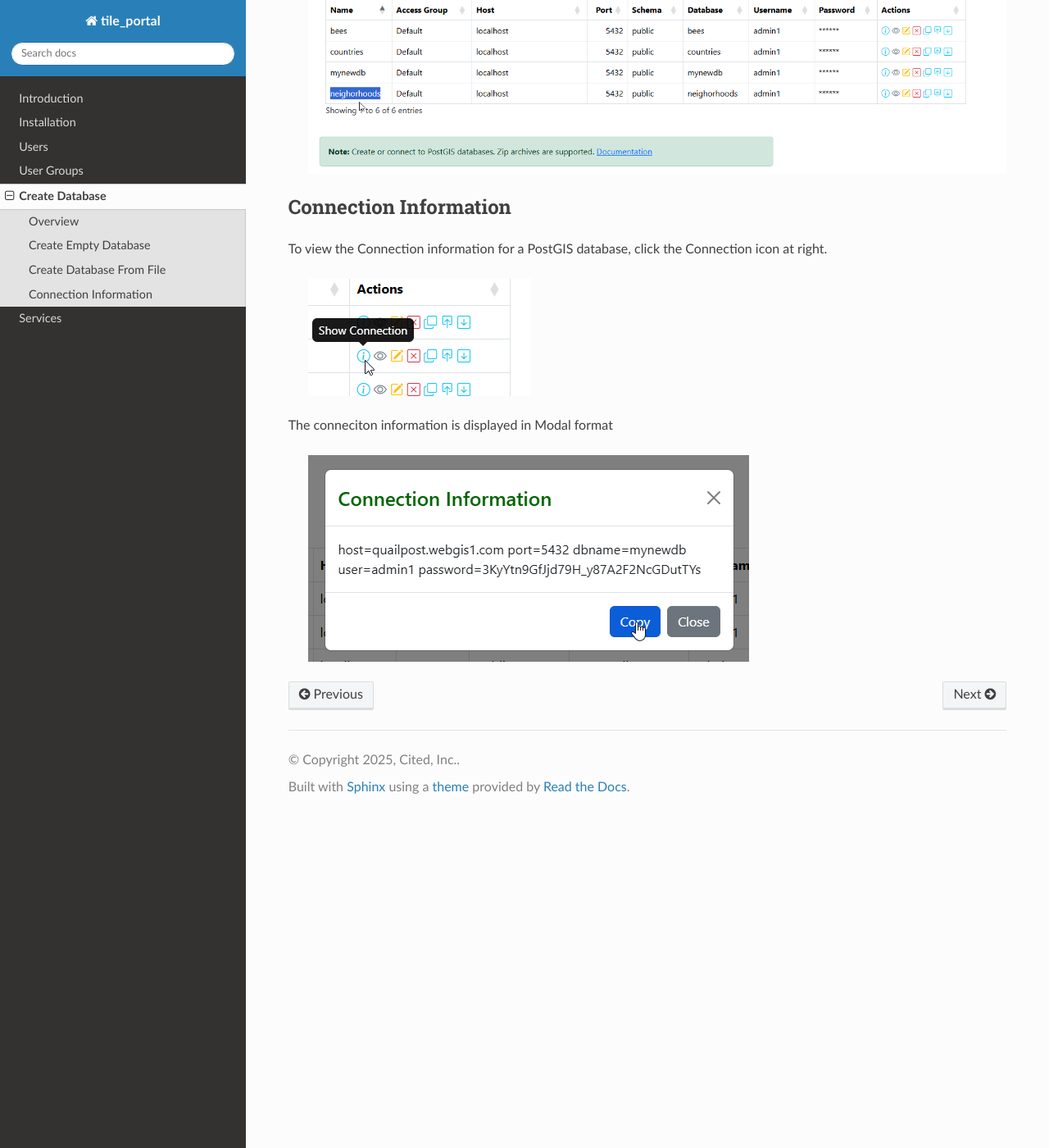
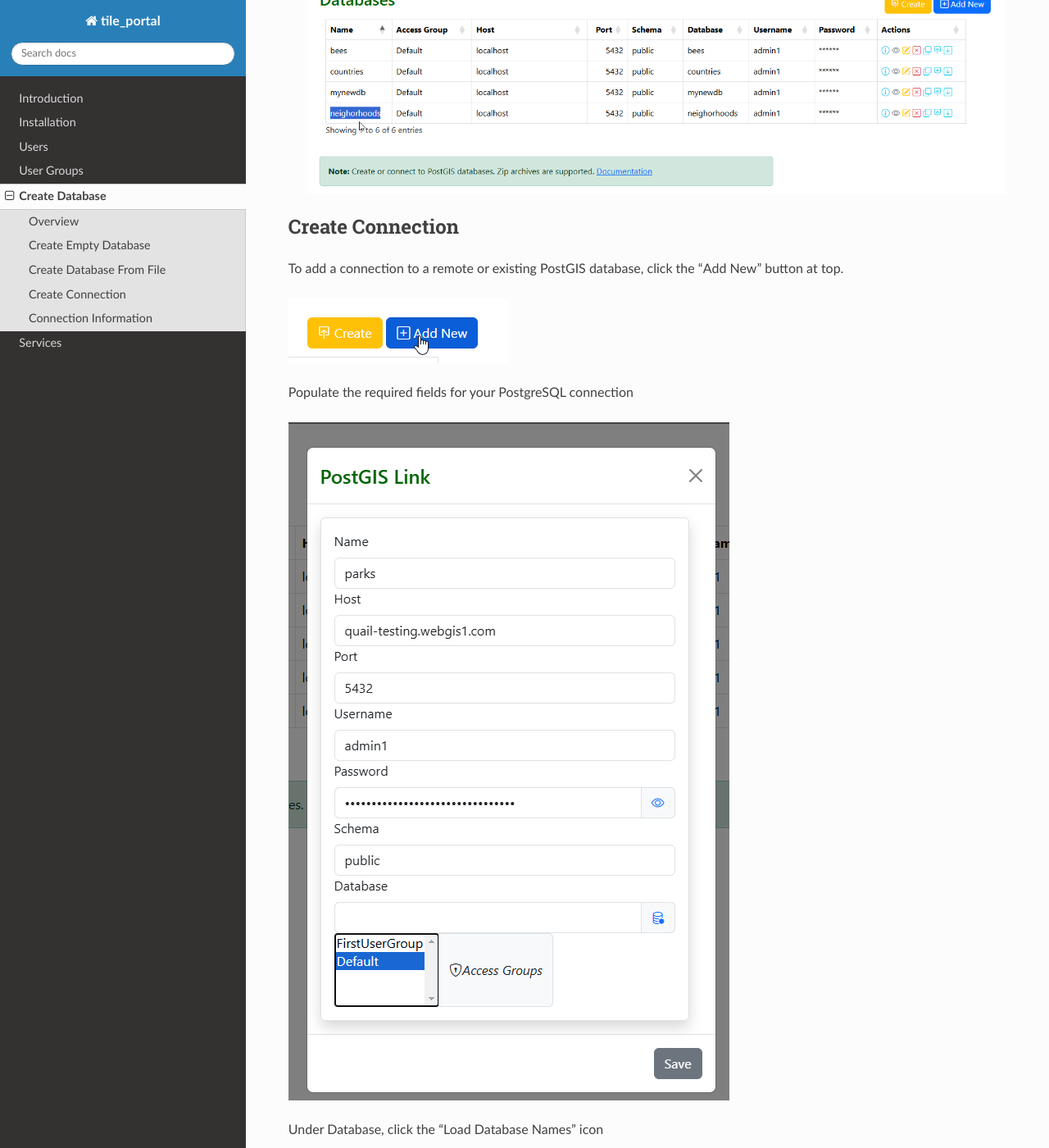
Before and after one commit to AcuGIS/Tile-Portal, a Sphinx documentation site: the page built from docs/source/createdb.rst, in a window 1280 px wide and 1400 px high, scrolled down 2441 px. Shown: the whole window at 82% size. Built offline with Sphinx 7.4.7 and the Read the Docs theme 3.1.0, drawn with Linux system fonts in a browser that asks for light colours; some of the changed text lies outside the part shown.

Commit message:
Update createdb.rst

```diff
--- a/docs/source/createdb.rst
+++ b/docs/source/createdb.rst
@@ -54,6 +54,36 @@ The PostGIS database has now been created.
 
 
 
+Create Connection
+================
+
+To add a connection to a remote or existing PostGIS database, click the "Add New" button at top.
+
+.. image:: _static/db-create-add-new.png
+
+Populate the required fields for your PostgreSQL connection
+
+.. image:: _static/db-create-new-1.png
+
+Under Database, click the "Load Database Names" icon
+
+.. image:: _static/db-load-names.png
+
+The list of available databases will appear.  Select the database you wish to connect to.
+
+.. image:: _static/db-load-names-select.png
+
+Select the Group(s) that will have permission to the Store
+
+.. image:: _static/db-create-new-final.png
+
+Click Save.  Your Store has been created.
+
+.. image:: _static/db-created-final.png
+
+
+
+
 Connection Information
 ======================
 
```
